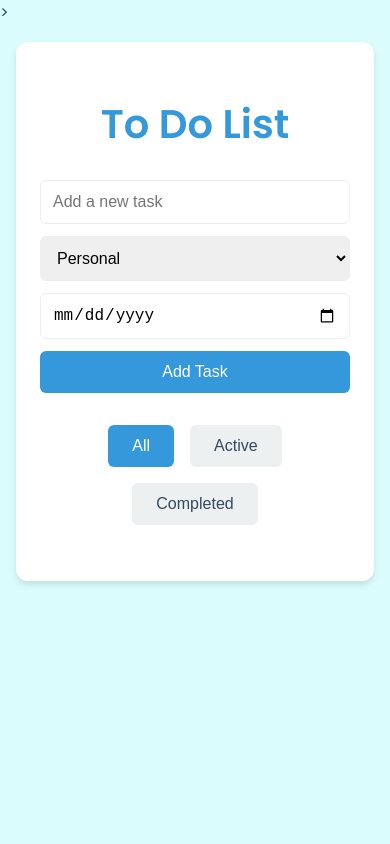
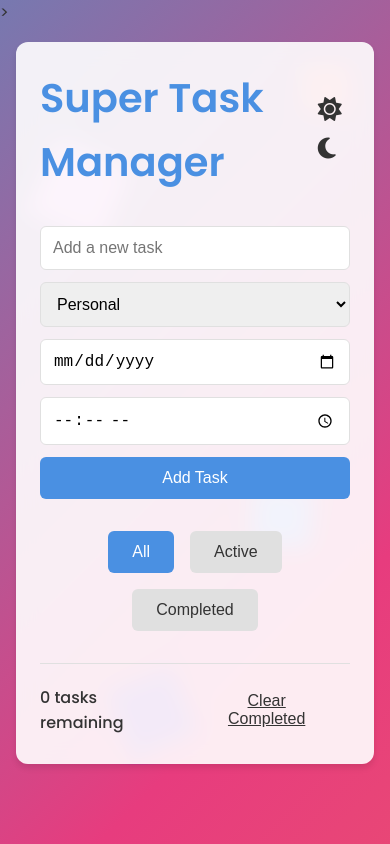
Before and after one commit to sameermans/Brainwave_Matrix_Intern, a plain HTML site: page index.html in a window 390 px wide. Drawn offline with Linux system fonts and the light colour scheme.

Commit message:
to-do list application files

```diff
--- a/index.html
+++ b/index.html
@@ -1,23 +1,38 @@
 <!DOCTYPE html>
 <html lang="en">
-<head <link href="https://fonts.googleapis.com/css2?family=Poppins:wght@300;400;500;600&display=swap" rel="stylesheet">>
+<head <link rel="stylesheet" href="https://cdnjs.cloudflare.com/ajax/libs/font-awesome/6.4.0/css/all.min.css">>
     <meta charset="UTF-8">
     <meta name="viewport" content="width=device-width, initial-scale=1.0">
-    <title>To-Do List</title>
+    <title>Super Task Manager</title>
     <link rel="stylesheet" href="styles.css">
-    <link rel="stylesheet" href="https://cdnjs.cloudflare.com/ajax/libs/font-awesome/5.15.3/css/all.min.css">
+    <link rel="stylesheet" href="https://cdnjs.cloudflare.com/ajax/libs/font-awesome/6.4.0/css/all.min.css">
+    <link href="https://fonts.googleapis.com/css2?family=Poppins:wght@300;400;500;600&display=swap" rel="stylesheet">
 </head>
 <body>
+    <div class="background-shapes">
+        <div class="shape shape1"></div>
+        <div class="shape shape2"></div>
+        <div class="shape shape3"></div>
+        <div class="shape shape4"></div>
+    </div>
     <div class="container">
-        <h1>To Do List</h1>
+        <header>
+            <h1>Super Task Manager</h1>
+            <div id="theme-toggle">
+                <i class="fas fa-sun"></i>
+                <i class="fas fa-moon"></i>
+            </div>
+        </header>
         <form id="todo-form">
             <input type="text" id="todo-input" placeholder="Add a new task" required>
             <select id="todo-category">
                 <option value="personal">Personal</option>
                 <option value="work">Work</option>
                 <option value="shopping">Shopping</option>
+                <option value="health">Health</option>
             </select>
             <input type="date" id="todo-date">
+            <input type="time" id="todo-time">
             <button type="submit">Add Task</button>
         </form>
         <div id="todo-filters">
@@ -26,6 +41,10 @@
             <button id="filter-completed">Completed</button>
         </div>
         <ul id="todo-list"></ul>
+        <div id="todo-stats">
+            <span id="tasks-count">0 tasks</span>
+            <button id="clear-completed">Clear Completed</button>
+        </div>
     </div>
     <script src="script.js"></script>
 </body>
--- a/script.js
+++ b/script.js
@@ -3,13 +3,23 @@ document.addEventListener('DOMContentLoaded', () => {
     const input = document.getElementById('todo-input');
     const categorySelect = document.getElementById('todo-category');
     const dateInput = document.getElementById('todo-date');
+    const timeInput = document.getElementById('todo-time');
     const todoList = document.getElementById('todo-list');
     const filterButtons = document.getElementById('todo-filters').children;
+    const tasksCount = document.getElementById('tasks-count');
+    const clearCompletedBtn = document.getElementById('clear-completed');
+    const themeToggle = document.getElementById('theme-toggle');
 
     let tasks = JSON.parse(localStorage.getItem('tasks')) || [];
 
     function saveTasks() {
         localStorage.setItem('tasks', JSON.stringify(tasks));
+        updateTasksCount();
+    }
+
+    function updateTasksCount() {
+        const activeTasks = tasks.filter(task => !task.completed).length;
+        tasksCount.textContent = `${activeTasks} task${activeTasks !== 1 ? 's' : ''} remaining`;
     }
 
     function renderTasks(filteredTasks = tasks) {
@@ -21,7 +31,7 @@ document.addEventListener('DOMContentLoaded', () => {
                 <div class="task-content">
                     <span class="category ${task.category}">${task.category}</span>
                     <span class="task-text">${task.text}</span>
-                    <span class="due-date">${task.dueDate}</span>
+                    <span class="due-date">${task.dueDate} ${task.dueTime}</span>
                 </div>
                 <div class="task-actions">
                     <button class="toggle-btn" data-index="${index}"><i class="fas fa-check"></i></button>
@@ -38,22 +48,27 @@ document.addEventListener('DOMContentLoaded', () => {
         const text = input.value.trim();
         const category = categorySelect.value;
         const dueDate = dateInput.value;
+        const dueTime = timeInput.value;
         if (text) {
-            tasks.push({ text, category, dueDate, completed: false });
+            tasks.push({ text, category, dueDate, dueTime, completed: false });
             saveTasks();
             renderTasks();
             input.value = '';
             dateInput.value = '';
+            timeInput.value = '';
         }
     });
 
     todoList.addEventListener('click', (e) => {
-        const index = e.target.closest('button').getAttribute('data-index');
-        if (e.target.closest('.delete-btn')) {
+        const button = e.target.closest('button');
+        if (!button) return;
+
+        const index = button.getAttribute('data-index');
+        if (button.classList.contains('delete-btn')) {
             tasks.splice(index, 1);
-        } else if (e.target.closest('.toggle-btn')) {
+        } else if (button.classList.contains('toggle-btn')) {
             tasks[index].completed = !tasks[index].completed;
-        } else if (e.target.closest('.edit-btn')) {
+        } else if (button.classList.contains('edit-btn')) {
             const newText = prompt('Edit task:', tasks[index].text);
             if (newText !== null) tasks[index].text = newText.trim();
         }
@@ -77,5 +92,22 @@ document.addEventListener('DOMContentLoaded', () => {
         });
     });
 
+    clearCompletedBtn.addEventListener('click', () => {
+        tasks = tasks.filter(task => !task.completed);
+        saveTasks();
+        renderTasks();
+    });
+
+    themeToggle.addEventListener('click', () => {
+        document.body.classList.toggle('dark-theme');
+        localStorage.setItem('theme', document.body.classList.contains('dark-theme') ? 'dark' : 'light');
+    });
+
+    // Load saved theme
+    if (localStorage.getItem('theme') === 'dark') {
+        document.body.classList.add('dark-theme');
+    }
+
     renderTasks();
+    updateTasksCount();
 });
--- a/styles.css
+++ b/styles.css
@@ -1,11 +1,14 @@
-@import url('https://fonts.googleapis.com/css2?family=Poppins:wght@300;400;500;600&display=swap');
+@keyframes gradientBG {
+  0% { background-position: 0% 50%; }
+  50% { background-position: 100% 50%; }
+  100% { background-position: 0% 50%; }
+}
 
 :root {
-  --primary-color: #3498db;
-  --secondary-color: #2ecc71;
-  --background-color: #dafcfc;
-  --text-color: #34495e;
-  --light-gray: #ecf0f1;
+  --primary-color: #4a90e2;
+  --secondary-color: #50c878;
+  --text-color: #333333;
+  --light-gray: #e0e0e0;
   --white: #ffffff;
   --shadow: 0 4px 6px rgba(0, 0, 0, 0.1);
   --transition: all 0.3s ease;
@@ -13,28 +16,106 @@
 
 body {
   font-family: 'Poppins', sans-serif;
-  background-color: var(--background-color);
   margin: 0;
   padding: 0;
   color: var(--text-color);
   line-height: 1.6;
+  transition: var(--transition);
+  background: linear-gradient(-45deg, #ee7752, #e73c7e, #23a6d5, #23d5ab);
+  background-size: 400% 400%;
+  animation: gradientBG 15s ease infinite;
+  min-height: 100vh;
 }
 
 .container {
   max-width: 800px;
   margin: 2rem auto;
-  background-color: var(--white);
+  background-color: rgba(255, 255, 255, 0.9);
+  backdrop-filter: blur(10px);
   padding: 2rem;
   border-radius: 12px;
   box-shadow: var(--shadow);
 }
 
+.background-shapes {
+  position: fixed;
+  top: 0;
+  left: 0;
+  width: 100%;
+  height: 100%;
+  overflow: hidden;
+  z-index: -1;
+}
+
+.shape {
+  position: absolute;
+  filter: blur(5px);
+  opacity: 0.7;
+}
+
+.shape1 {
+  top: 20%;
+  left: 10%;
+  width: 80px;
+  height: 80px;
+  background: #ff9ff3;
+  animation: float 8s ease-in-out infinite;
+}
+
+.shape2 {
+  top: 60%;
+  right: 20%;
+  width: 60px;
+  height: 60px;
+  background: #54a0ff;
+  animation: float 9s ease-in-out infinite;
+}
+
+.shape3 {
+  bottom: 10%;
+  left: 30%;
+  width: 70px;
+  height: 70px;
+  background: #5f27cd;
+  animation: float 7s ease-in-out infinite;
+}
+
+.shape4 {
+  top: 10%;
+  right: 10%;
+  width: 50px;
+  height: 50px;
+  background: #ff6b6b;
+  animation: float 10s ease-in-out infinite;
+}
+
+@keyframes float {
+  0% { transform: translateY(0) rotate(0deg); }
+  50% { transform: translateY(-20px) rotate(180deg); }
+  100% { transform: translateY(0) rotate(360deg); }
+}
+
+header {
+  display: flex;
+  justify-content: space-between;
+  align-items: center;
+  margin-bottom: 2rem;
+}
+
 h1 {
-  text-align: center;
   color: var(--primary-color);
-  margin-bottom: 1.5rem;
+  margin: 0;
   font-weight: 600;
   font-size: 2.5rem;
+}
+
+#theme-toggle {
+  font-size: 1.5rem;
+  cursor: pointer;
+}
+
+#theme-toggle i {
+  transition: var(--transition);
 }
 
 #todo-form {
@@ -44,7 +125,7 @@ h1 {
   flex-wrap: wrap;
 }
 
-#todo-input, #todo-category, #todo-date {
+#todo-input, #todo-category, #todo-date, #todo-time {
   padding: 0.75rem;
   font-size: 1rem;
   border: 1px solid var(--light-gray);
@@ -52,10 +133,10 @@ h1 {
   transition: var(--transition);
 }
 
-#todo-input:focus, #todo-category:focus, #todo-date:focus {
+#todo-input:focus, #todo-category:focus, #todo-date:focus, #todo-time:focus {
   outline: none;
   border-color: var(--primary-color);
-  box-shadow: 0 0 0 2px rgba(52, 152, 219, 0.2);
+  box-shadow: 0 0 0 2px rgba(74, 144, 226, 0.2);
 }
 
 #todo-input {
@@ -75,7 +156,7 @@ button {
 }
 
 button:hover {
-  background-color: #2980b9;
+  background-color: #3a78c2;
   transform: translateY(-2px);
 }
 
@@ -118,7 +199,7 @@ li:hover {
   box-shadow: var(--shadow);
 }
 
-li.completed {
+li.completed .task-text {
   text-decoration: line-through;
   opacity: 0.7;
 }
@@ -126,8 +207,6 @@ li.completed {
 .task-content {
   flex-grow: 1;
   margin-right: 1rem;
-  display: flex;
-  flex-direction: column;
 }
 
 .task-actions button {
@@ -152,9 +231,10 @@ li.completed {
   letter-spacing: 0.5px;
 }
 
-.category.personal { background-color: #e74c3c; color: var(--white); }
-.category.work { background-color: #3498db; color: var(--white); }
-.category.shopping { background-color: #2ecc71; color: var(--white); }
+.category.personal { background-color: #ff7675; color: var(--white); }
+.category.work { background-color: #74b9ff; color: var(--white); }
+.category.shopping { background-color: #55efc4; color: var(--white); }
+.category.health { background-color: #a29bfe; color: var(--white); }
 
 .task-text {
   font-size: 1.1rem;
@@ -167,17 +247,77 @@ li.completed {
   margin-top: 0.25rem;
 }
 
+#todo-stats {
+  display: flex;
+  justify-content: space-between;
+  align-items: center;
+  margin-top: 2rem;
+  padding-top: 1rem;
+  border-top: 1px solid var(--light-gray);
+}
+
+#tasks-count {
+  font-weight: 500;
+}
+
+#clear-completed {
+  background-color: transparent;
+  color: var(--text-color);
+  text-decoration: underline;
+}
+
 @media (max-width: 600px) {
   .container {
-    margin: 1rem;
-    padding: 1.5rem;
+      margin: 1rem;
+      padding: 1.5rem;
   }
 
   #todo-form {
-    flex-direction: column;
+      flex-direction: column;
   }
 
   #todo-filters {
-    flex-wrap: wrap;
+      flex-wrap: wrap;
   }
 }
+
+/* Dark theme */
+body.dark-theme {
+  --text-color: #ecf0f1;
+  --light-gray: #34495e;
+  --white: #2c3e50;
+  background: linear-gradient(-45deg, #2c3e50, #4a69bd, #1e3799, #0c2461);
+  background-size: 400% 400%;
+  animation: gradientBG 15s ease infinite;
+}
+
+body.dark-theme .container {
+  background-color: rgba(44, 62, 80, 0.9);
+  backdrop-filter: blur(10px);
+}
+
+body.dark-theme #todo-input,
+body.dark-theme #todo-category,
+body.dark-theme #todo-date,
+body.dark-theme #todo-time {
+  background-color: #2c3e50;
+  color: #ecf0f1;
+}
+
+body.dark-theme li {
+  background-color: #2c3e50;
+}
+
+body.dark-theme #todo-filters button {
+  background-color: #34495e;
+  color: #ecf0f1;
+}
+
+body.dark-theme #todo-filters button.active {
+  background-color: var(--primary-color);
+}
+
+body.dark-theme .shape1 { background: #9c88ff; }
+body.dark-theme .shape2 { background: #ffeaa7; }
+body.dark-theme .shape3 { background: #55efc4; }
+body.dark-theme .shape4 { background: #fd79a8; }
```
